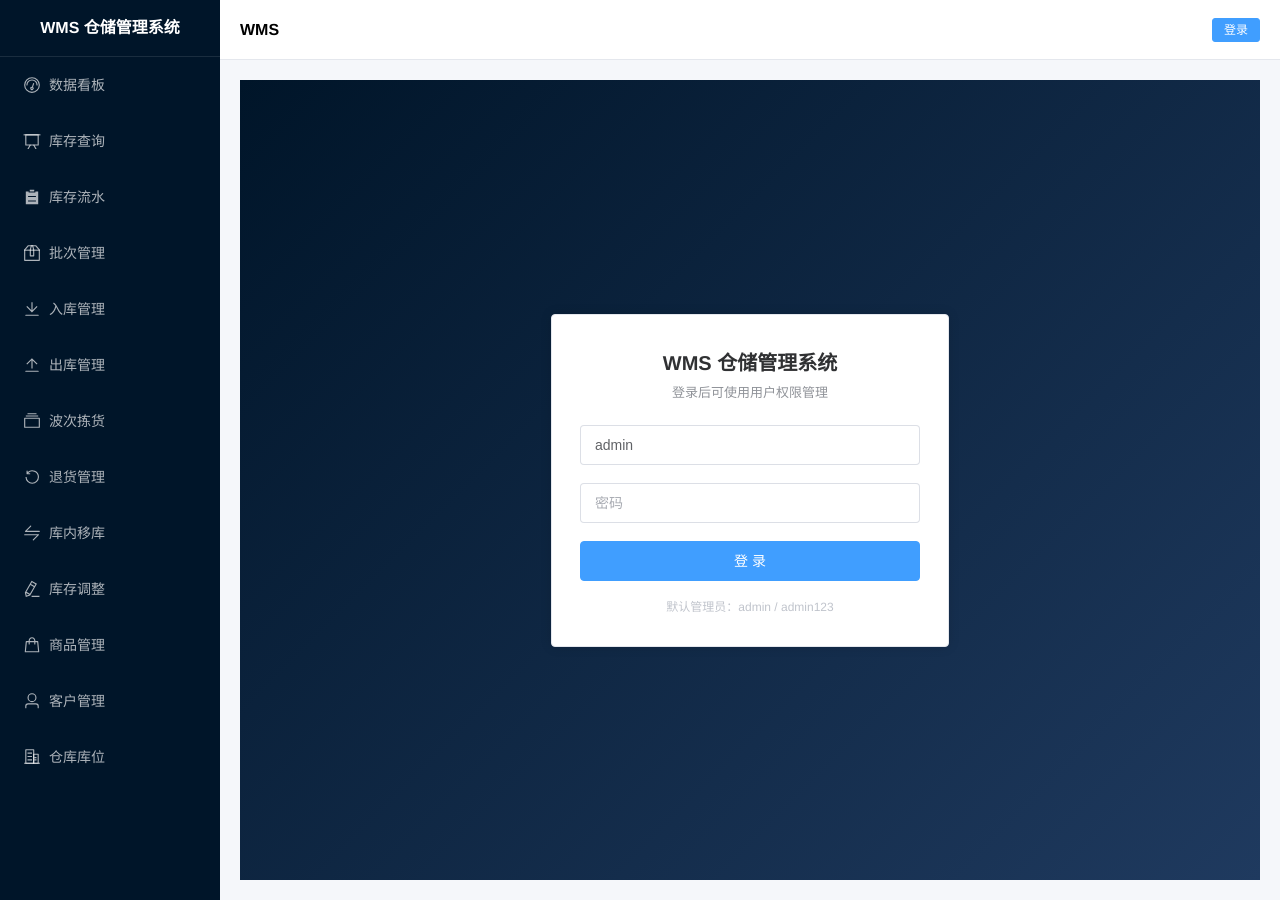
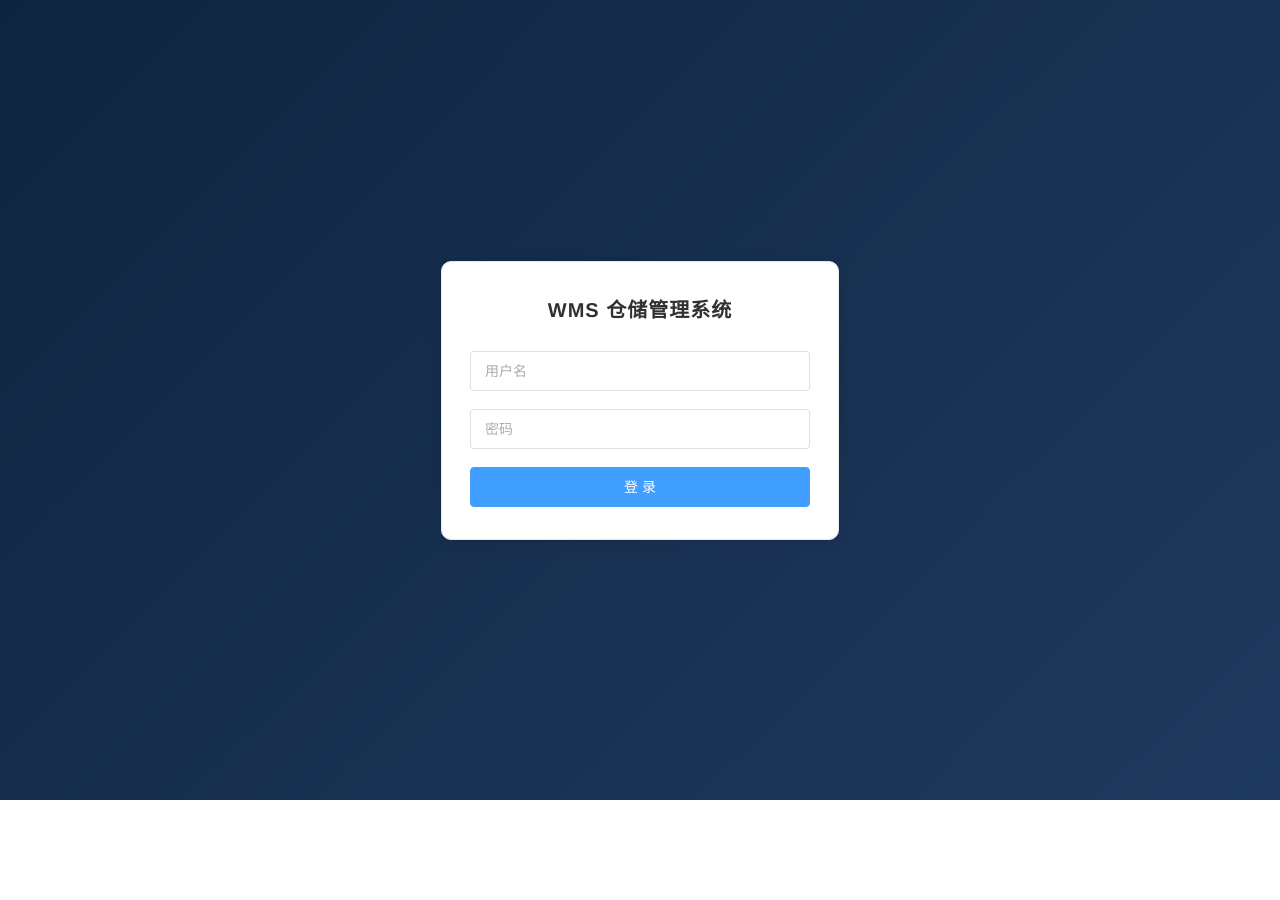
Before and after one commit to yeyege/psi-fin, a Vue app in the folder frontend-vue/: page /#/login in a window 1280 px wide. After the commit the page ends 800 px from the top, so only its background shows below. Built offline with nearby package versions, Linux system fonts and the light colour scheme.

Commit message:
feat(frontend): 登录页全屏独立展示（移除侧边栏/默认账号提示/副标题）

```diff
--- a/frontend-vue/src/App.vue
+++ b/frontend-vue/src/App.vue
@@ -12,6 +12,8 @@ const activeMenu = computed(() => {
   // 高亮一级菜单；子路由也归到对应一级菜单（本应用为扁平路由）
   return route.path
 })
+// 登录页全屏展示，不渲染侧边栏布局
+const isLoginPage = computed(() => route.path === '/login')
 const displayName = computed(() => userStore.user?.username || '未登录')
 const roleLabel = computed(() => (userStore.user?.role === 'admin' ? '管理员' : '操作员'))
 
@@ -25,7 +27,7 @@ const handleLogout = async () => {
 </script>
 
 <template>
-  <el-container style="min-height: 100vh">
+  <el-container v-if="!isLoginPage" style="min-height: 100vh">
     <el-aside width="220px" style="background: #001529; color: #fff">
       <div class="logo">WMS 仓储管理系统</div>
       <el-menu
@@ -98,6 +100,7 @@ const handleLogout = async () => {
       </el-main>
     </el-container>
   </el-container>
+  <router-view v-else />
 </template>
 
 <style>
--- a/frontend-vue/src/views/LoginView.vue
+++ b/frontend-vue/src/views/LoginView.vue
@@ -7,7 +7,7 @@ import { useUserStore } from '@/stores/user'
 const router = useRouter()
 const userStore = useUserStore()
 
-const form = reactive({ username: 'admin', password: '' })
+const form = reactive({ username: '', password: '' })
 const loading = ref(false)
 
 const submit = async () => {
@@ -31,7 +31,6 @@ const submit = async () => {
   <div class="login-wrap">
     <el-card class="login-card">
       <div class="login-title">WMS 仓储管理系统</div>
-      <div class="login-sub">登录后可使用用户权限管理</div>
       <el-form :model="form" label-width="0" @submit.prevent="submit">
         <el-form-item>
           <el-input v-model="form.username" placeholder="用户名" size="large" clearable />
@@ -42,7 +41,6 @@ const submit = async () => {
         <el-button type="primary" size="large" style="width: 100%" :loading="loading" @click="submit">
           登 录
         </el-button>
-        <div class="login-hint">默认管理员：admin / admin123</div>
       </el-form>
     </el-card>
   </div>
@@ -54,28 +52,18 @@ const submit = async () => {
   display: flex;
   align-items: center;
   justify-content: center;
-  background: linear-gradient(135deg, #001529 0%, #1f3a5f 100%);
+  background: linear-gradient(135deg, #0f2440 0%, #1f3a5f 100%);
 }
 .login-card {
   width: 380px;
   padding: 12px 8px;
+  border-radius: 10px;
 }
 .login-title {
   font-size: 20px;
   font-weight: 700;
   text-align: center;
-  margin-bottom: 6px;
-}
-.login-sub {
-  text-align: center;
-  color: #909399;
-  font-size: 13px;
-  margin-bottom: 24px;
-}
-.login-hint {
-  margin-top: 16px;
-  text-align: center;
-  color: #c0c4cc;
-  font-size: 12px;
+  letter-spacing: 1px;
+  margin-bottom: 28px;
 }
 </style>
```
